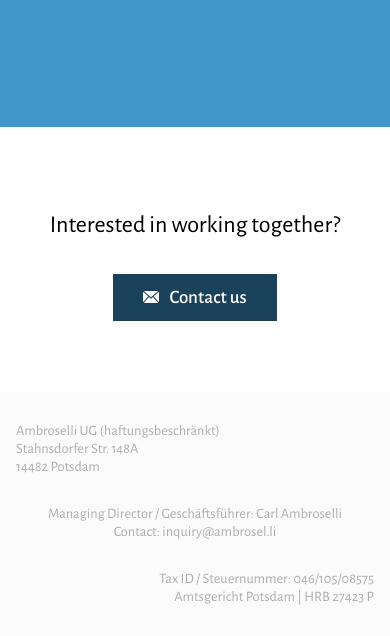
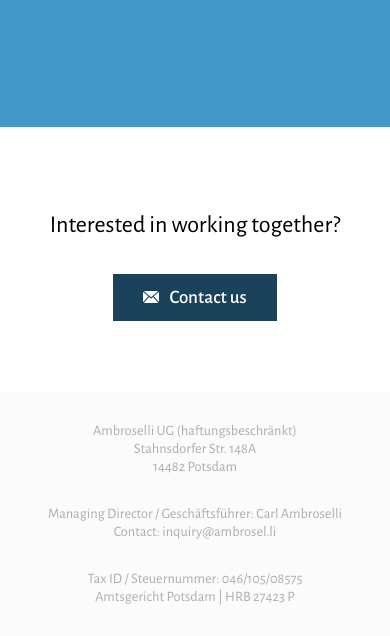
Before and after one commit to CarlAmbroselli/acs-plus.de, a plain HTML site: page index.html in a window 390 px wide. Shown: the part 273-909 px from the top of the page. Drawn offline with nearby package versions, Linux system fonts and the light colour scheme.

Commit message:
Fix css query

```diff
--- a/index.html
+++ b/index.html
@@ -123,7 +123,7 @@
 			.main {
 				margin-bottom: 150px;
 			}
-			.footer .left, .footer .right {
+			footer .left, footer .right {
 				text-align: center;
 				float: initial;
 			}
```
